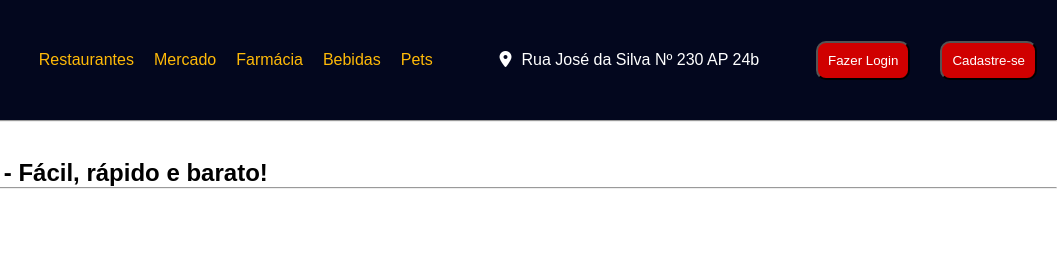
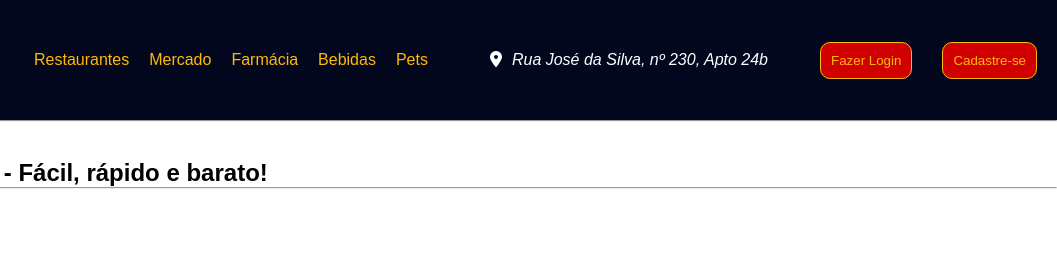
Before and after one commit to ComputerScienceMaster/Desafios-de-Front-end, a plain HTML site: page CSS/Criando_um_app_de_delivery/index.html in a window 1280 px wide. Shown: the top 280 px of the page, 223-1280 px from the left. Drawn offline with Linux system fonts and the light colour scheme.

Commit message:
estilizaçao_cabeçalho

```diff
--- a/CSS/Criando_um_app_de_delivery/index.html
+++ b/CSS/Criando_um_app_de_delivery/index.html
@@ -21,7 +21,7 @@
 
   <div class="endereco">
     <i class="fa-solid fa-location-dot"></i>
-    <p>Rua José da Silva Nº 230 AP 24b</p>
+    <p>Rua José da Silva, nº 230, Apto 24b</p>
   </div>
 
   <ul class="acoes_menu">
--- a/CSS/Criando_um_app_de_delivery/style.css
+++ b/CSS/Criando_um_app_de_delivery/style.css
@@ -33,8 +33,8 @@
 }
 
 .menu_navegacao li:hover {
-        color: white;
-        cursor: pointer;
+    color: white;
+    cursor: pointer;
 }
 
 .endereco {
@@ -44,6 +44,7 @@
 
 .endereco p, i {
     color: white;
+    font-style: italic;
     margin: 5px;
 }
 
@@ -58,9 +59,10 @@
     padding: 10px;
     border-radius: 10px;
     background-color: #d00000;
-    color: white;
+    color: #ffba08;
+    border: 1px solid #ffba08;
 }
 
-.acoes_menu button:hover{
+.acoes_menu button:hover {
     cursor: pointer;
 }
```
